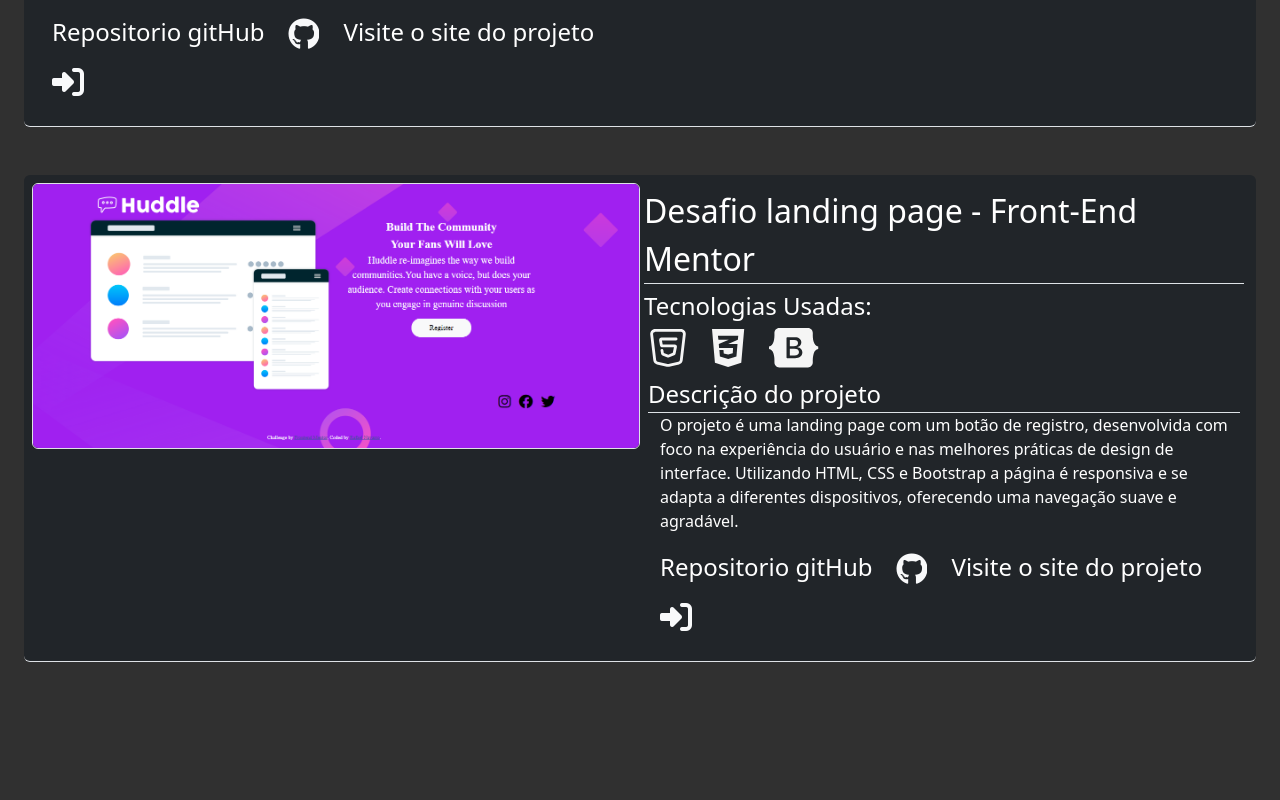
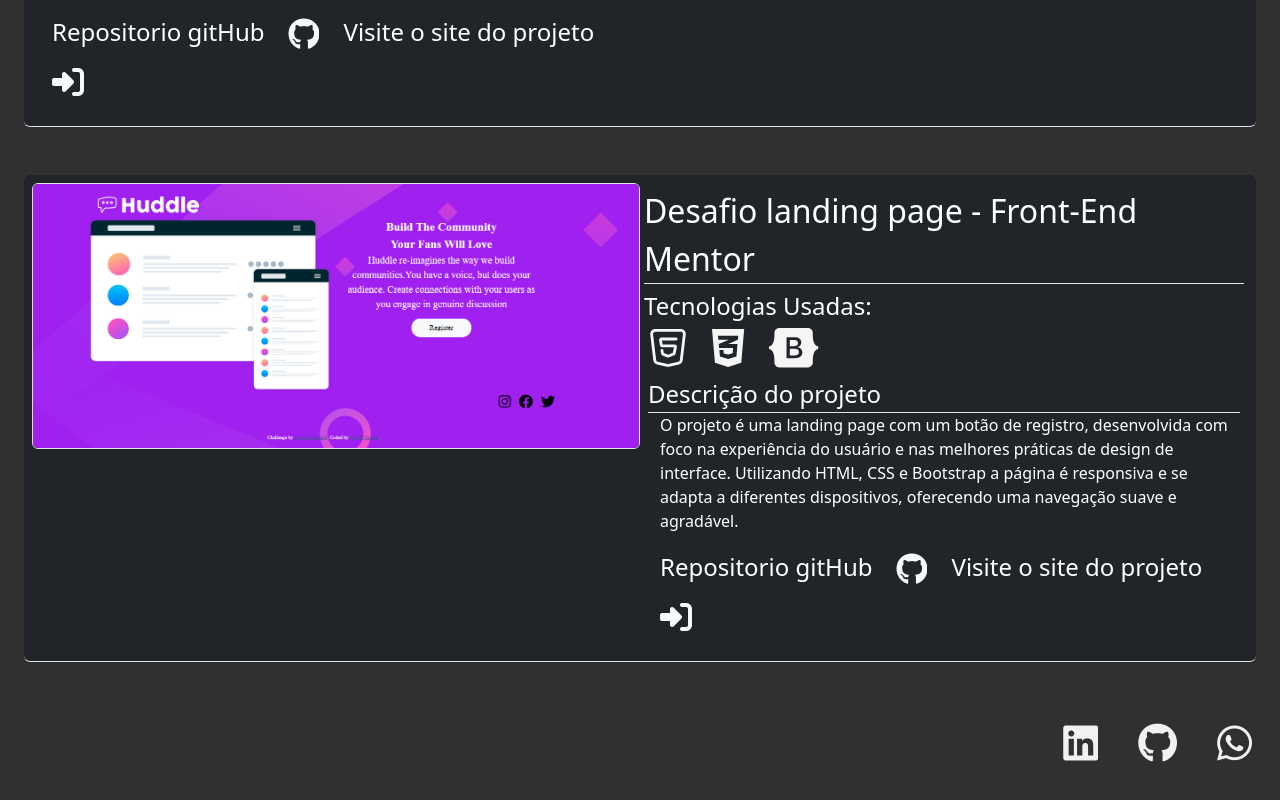
Before and after one commit to Rafael0125/portfolioAngular, an Angular app in the folder portfolio/: page / in a window 1280 px wide. Shown: the part 5083-5883 px from the top of the page. Before the commit the page ends 5793 px from the top, so only its background shows below. Built offline with nearby package versions, Linux system fonts and the light colour scheme.

Commit message:
rodape criado

```diff
--- a/portfolio/src/app/app.component.html
+++ b/portfolio/src/app/app.component.html
@@ -1,2 +1,3 @@
 <app-apresentacao></app-apresentacao>
 <app-projetos></app-projetos>
+<app-rodape></app-rodape>
--- a/portfolio/src/app/app.module.ts
+++ b/portfolio/src/app/app.module.ts
@@ -14,6 +14,7 @@
 import { IntroducaoComponent } from './apresentacao/introducao/introducao.component';
 import { SobreMimComponent } from './apresentacao/sobre-mim/sobre-mim.component';
 import { ProjetosComponent } from './projetos/projetos.component';
+import { RodapeComponent } from './rodape/rodape.component';
 
 @NgModule({
   declarations: [
@@ -23,6 +24,7 @@
     IntroducaoComponent,
     SobreMimComponent,
     ProjetosComponent,
+    RodapeComponent,
   ],
   imports: [
     BrowserModule,
--- /dev/null
+++ b/portfolio/src/app/rodape/rodape.component.css
@@ -0,0 +1,7 @@
+a{
+    color: #f1f1f1;
+}
+
+a:hover{
+    color: #c1c1c1;
+}
--- /dev/null
+++ b/portfolio/src/app/rodape/rodape.component.html
@@ -0,0 +1,25 @@
+<div class="container-fluid mb-3">
+    <div class="row row-cols-auto justify-content-end p-2 ">
+
+        <div class="col fs-1 mx-2">
+            <a href="http://www.linkedin.com/in/rafael-navarro-209462180">
+                <i class="fa-brands fa-linkedin"></i>
+            </a>
+        </div>
+
+
+        <div class="col fs-1 mx-2">
+            <a class="" href="https://github.com/Rafael0125">
+                <i class="fa-brands fa-github"></i>
+            </a>
+</div>
+
+
+        <div class="col fs-1 mx-2">
+            <a href="https://api.whatsapp.com/send?phone=5511977689743">
+                <i class="fa-brands fa-whatsapp"></i>
+            </a>
+        </div>
+
+    </div>
+</div>
```
Also changed, not shown: portfolio/src/app/rodape/rodape.component.ts (added, +10 -0 lines), 1 other file (tests, documents, lock files or other folders).
